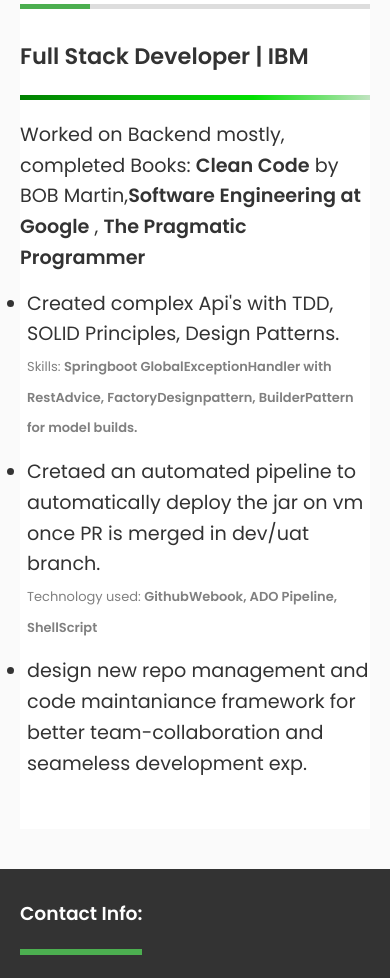
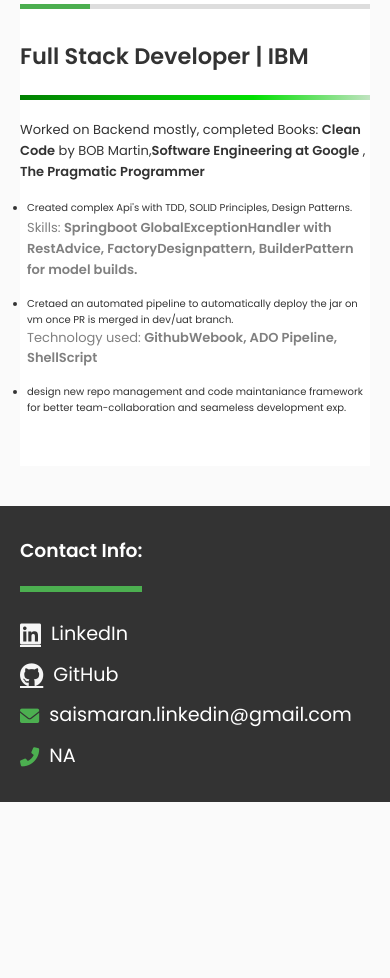
Before and after one commit to saismaran98/myportfolio, a plain HTML site: page index.html in a window 390 px wide. Shown: the part 940-1918 px from the top of the page. After the commit the page ends 1742 px from the top, so only its background shows below. Drawn offline with Linux system fonts and the light colour scheme.

Commit message:
updated mobile view css

```diff
--- a/style.css
+++ b/style.css
@@ -419,6 +419,12 @@
     align-items: flex-start;
     /* Align contact info to the left on mobile */
   }
+  #exp-body{
+    font-size: small;
+  }
+  .exp-list-point{
+    font-size: x-small;
+  }
 
   footer {
     padding: 30px 20px;
```
